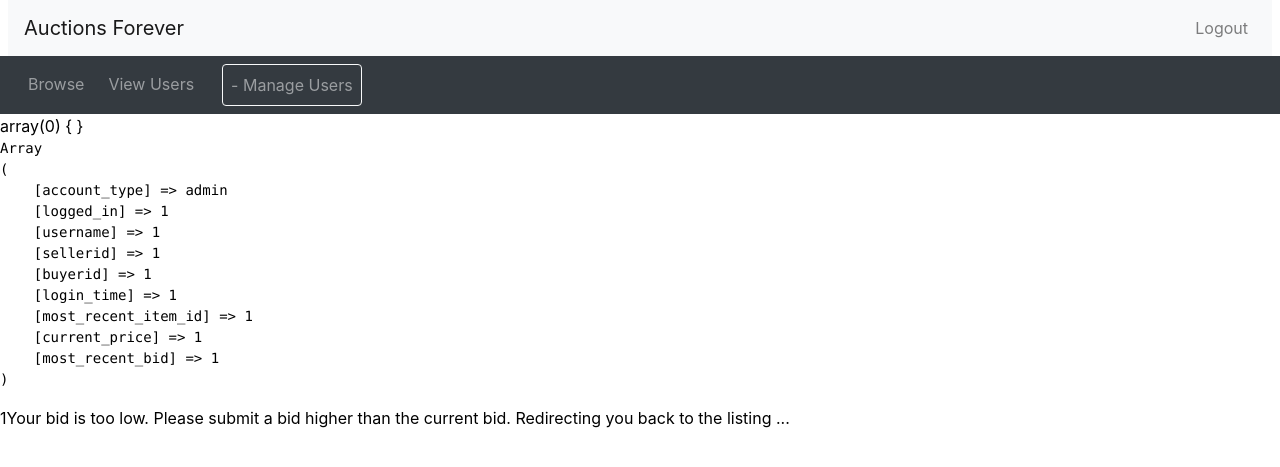
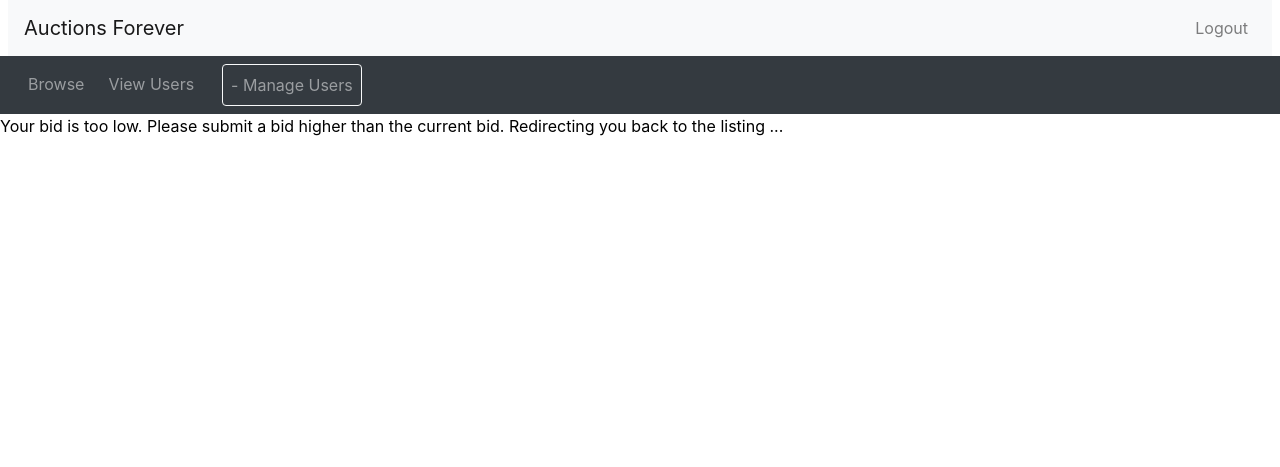
Before and after one commit to GaorenHao/Database-Project, a PHP site: page /place_bid.php in a window 1280 px wide. Shown: the top 467 px of the page. Run offline with PHP 8.4, Linux system fonts and the light colour scheme; a user stored in the database is signed in; data comes from the database, SQL or seed files in the repository; data that the repository does not hold is empty.

Commit message:
fix_place_bid_format

```diff
--- a/place_bid.php
+++ b/place_bid.php
@@ -6,9 +6,9 @@
 // Notify user of success/failure and redirect/give navigation options.
 
 
-ini_set('display_errors', 1);
-ini_set('display_startup_errors', 1);
-error_reporting(E_ALL);
+ini_set('display_errors', 0);
+ini_set('display_startup_errors', 0);
+error_reporting(0);
 
 include 'db_connect.php';
 
@@ -19,17 +19,11 @@ include 'db_connect.php';
             make sure it can be inserted into the database. If there is an
             issue, give some semi-helpful feedback to user. */
 
-var_dump($_POST);
-session_start();
-echo '<pre>';
-print_r($_SESSION);
-echo '</pre>';
+if (session_status() == PHP_SESSION_NONE) {
+    session_start();
+}
 
-if (isset($_SESSION['username'])) {
-    echo $_SESSION['username'];
-} else {
-    echo 'Username is not set in the session.';
-}
+
 
 // Create the DateTime object
 $now = new DateTime();
@@ -104,11 +98,7 @@ if ($bid <= $current_price) {
             $insert_notif->bind_param("isss", $userId, $formattedNow, $message, $type);
 
             // Execute the prepared statement
-            if ($insert_notif->execute()) {
-                echo "Notification type '$type' inserted successfully";
-            } else {
-                echo "Error: " . $insert_notif->error;
-            }
+
         }
     } else {
         echo "Error: " . mysqli_error($connection);
@@ -155,7 +145,7 @@ if ($bid <= $current_price) {
 
 
   // If all is successful, let user know.
-  echo('<div class="text-center"><a href="FIXME">View your new listing.</a></div>');
+  echo('<div class="text-center"><a href="mybids.php">View your new listing.</a></div>');
 }
 
 
--- a/send_notification.php
+++ b/send_notification.php
@@ -13,7 +13,7 @@ function sendMail($email, $subject, $body) {
     $mail = new PHPMailer(true);
     try {
         // Server settings
-        $mail->SMTPDebug = SMTP::DEBUG_SERVER; // Enable verbose debug output
+        $mail->SMTPDebug = 0; // Enable verbose debug output
         $mail->isSMTP(); // Send using SMTP
         $mail->Host       = 'smtp.gmail.com'; // Set the SMTP server to send through
         $mail->SMTPAuth   = true; // Enable SMTP authentication
@@ -32,10 +32,8 @@ function sendMail($email, $subject, $body) {
         $mail->Body    = $body;
 
         $mail->send();
-        echo 'Message has been sent to ' . $email . "\n";
     } catch (Exception $e) {
         error_log("Mailer Error: " . $mail->ErrorInfo); // Log to PHP error log.
-        echo "Message could not be sent. Mailer Error: {$mail->ErrorInfo}\n";
     }
 }
 
```
